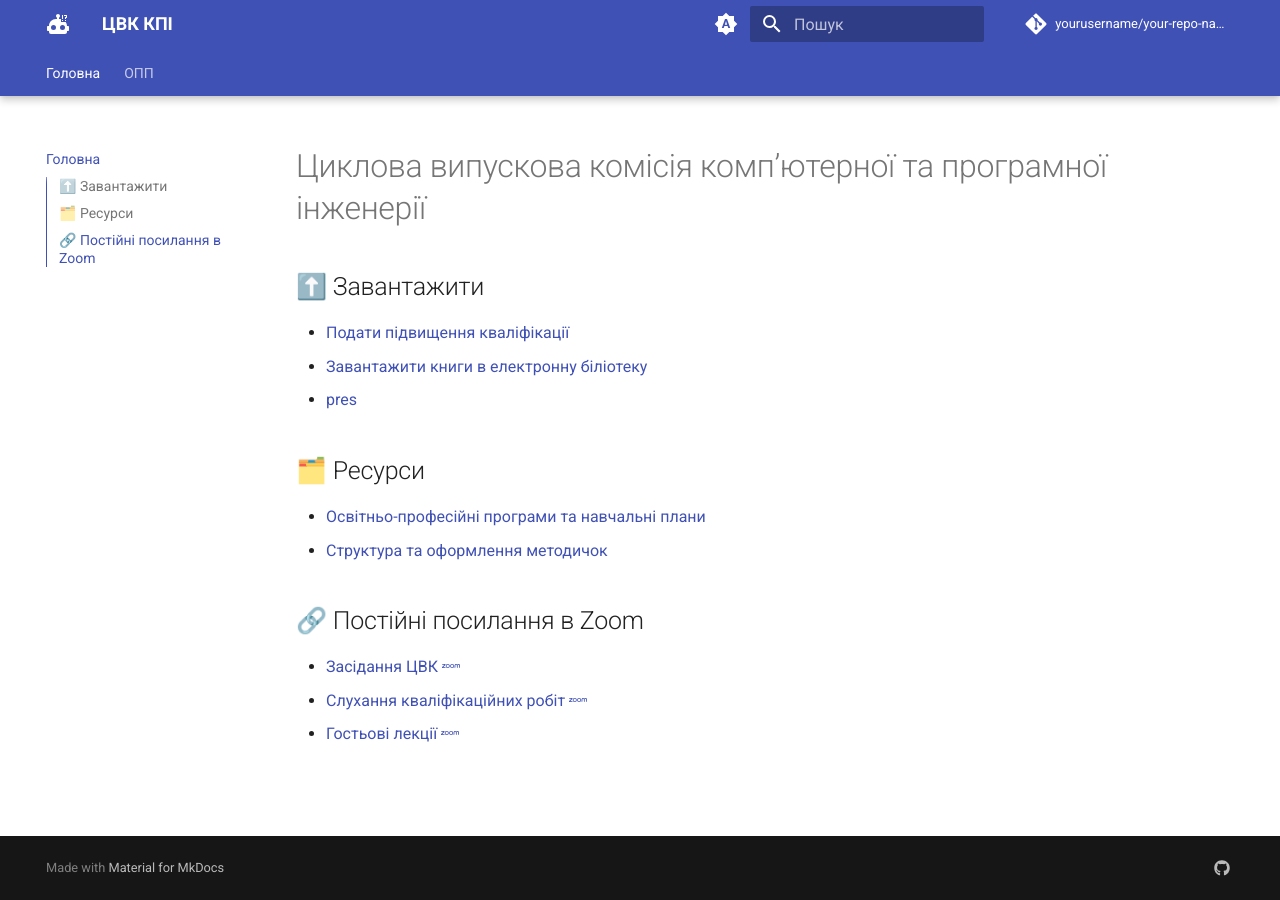
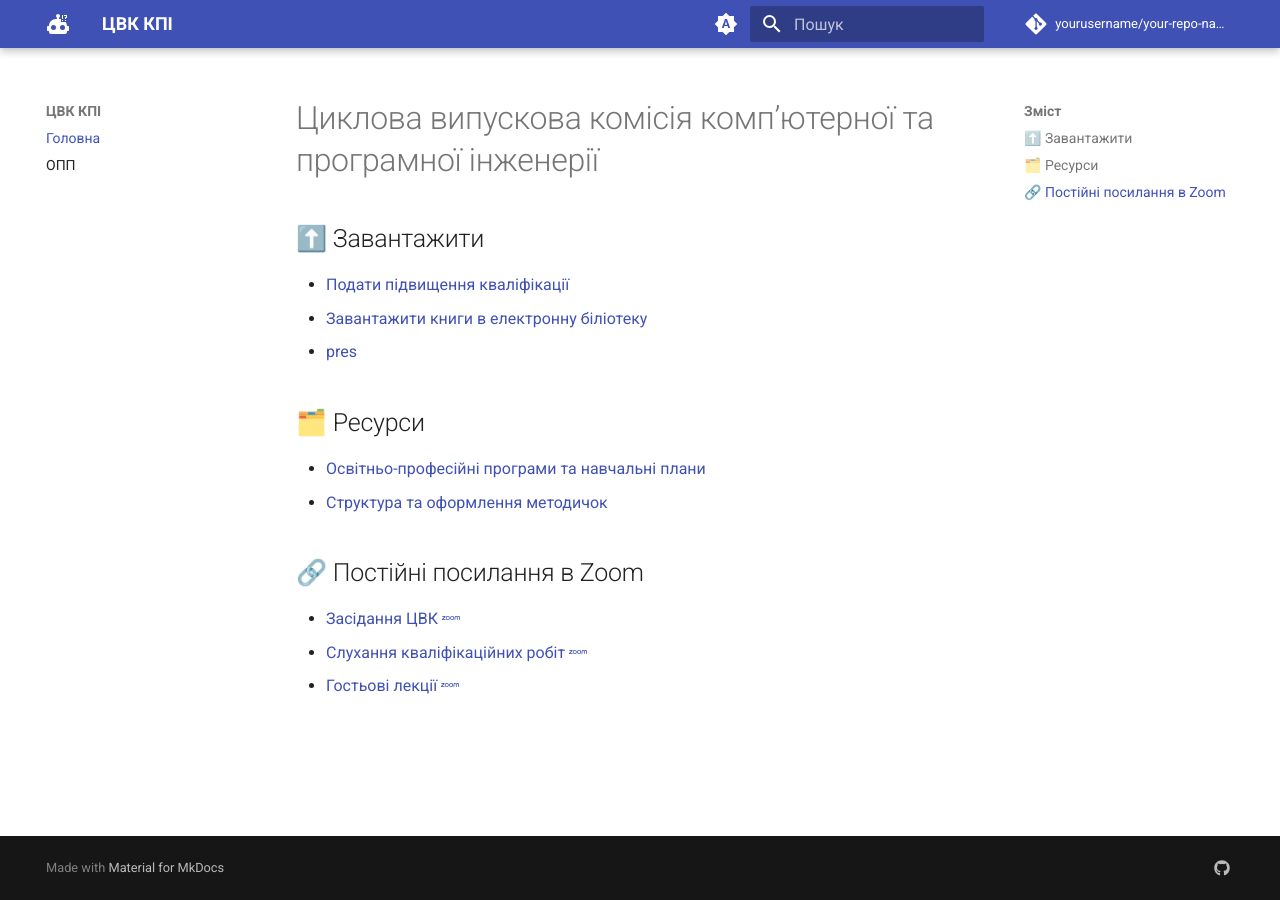
Before and after one commit to olroi421/cvk-kpi, an MkDocs documentation site: the page built from docs/index.md, in a window 1280 px wide. Built offline with MkDocs 1.6.1 and Material for MkDocs 9.7.7, drawn with Linux system fonts in a browser that asks for light colours; comment, search, counter and statistics services are not loaded.

Commit message:
Update mkdocs.yml

```diff
--- a/mkdocs.yml
+++ b/mkdocs.yml
@@ -17,26 +17,13 @@ theme:
   icon:
     logo: material/robot-confused
   features:
-    # ===== ОСНОВНІ ФІЧІ НАВІГАЦІЇ =====
-    - navigation.tabs # Верхні вкладки
-    - navigation.tabs.sticky # Вкладки залишаються при скролі
-    - navigation.sections # Розділи в sidebar
-    - navigation.expand # Автоматично розкривати розділи
-    - navigation.path # Показувати шлях до поточної сторінки
+    # Базові features для простої навігації
     - navigation.top # Кнопка "Вгору"
-    - navigation.tracking # Трекінг поточного розділу в URL
-
-    # ===== БІЧНА НАВІГАЦІЯ (SIDEBAR) =====
-    - toc.follow # Слідувати за скролом у змісті
-    - toc.integrate # Інтегрувати зміст в sidebar
-
-    # ===== ПОШУК =====
-    - search.highlight
-    - search.share
-    - search.suggest # Підказки при пошуку
-
-    # ===== ПЕРЕМИКАЧ ТЕМИ =====
-    - palette.toggle
+    - search.highlight # Підсвічування пошуку
+    - search.share # Поділитися результатами пошуку
+    - search.suggest # Підказки пошуку
+    - palette.toggle # Перемикач теми
+    - toc.follow # Зміст справа слідує за скролом
 
   palette:
     # Автоматична тема (слідує системним налаштуванням)
@@ -70,11 +57,6 @@ nav:
 plugins:
   - search:
       lang: uk
-  # ===== ПЛАГІН ДЛЯ АВТОМАТИЧНОЇ НАВІГАЦІЇ =====
-  - awesome-pages:
-      filename: .pages
-      collapse_single_pages: false
-      strict: false
 
 # Розширення Markdown
 markdown_extensions:
```
